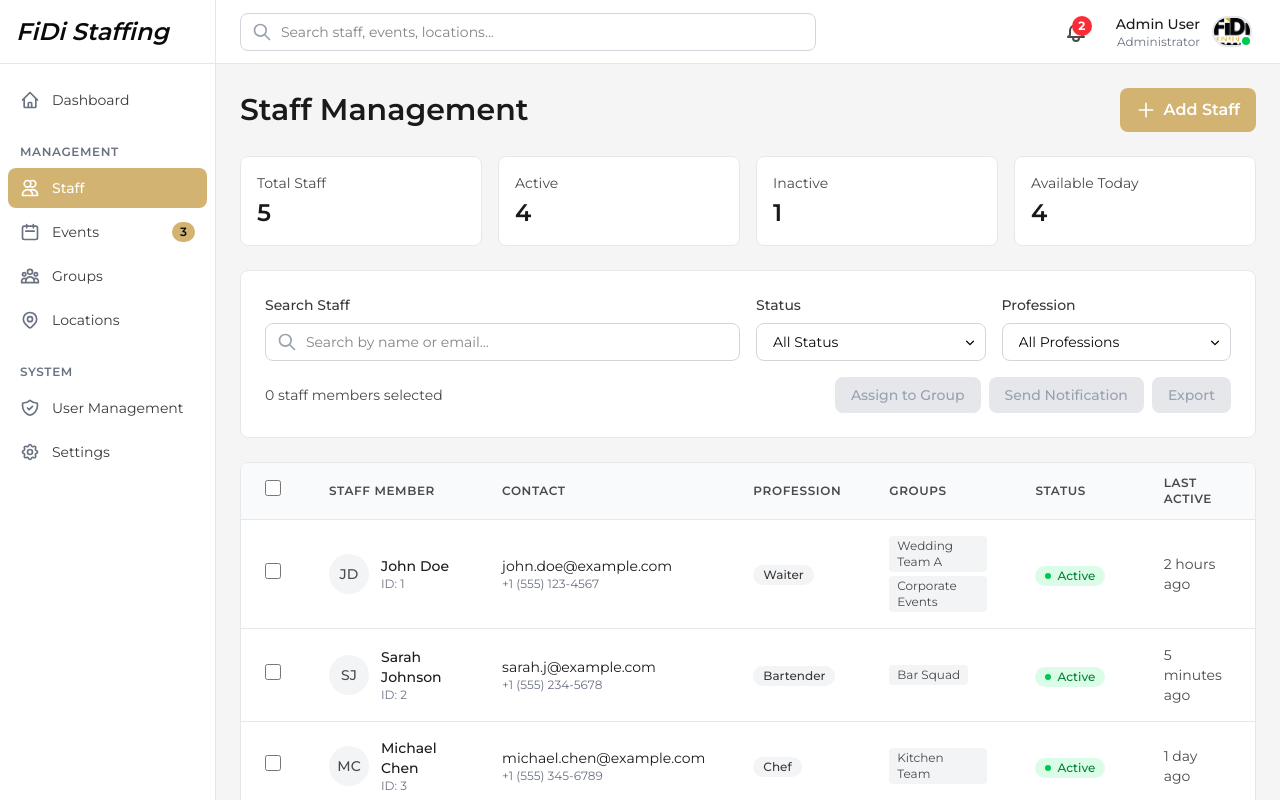
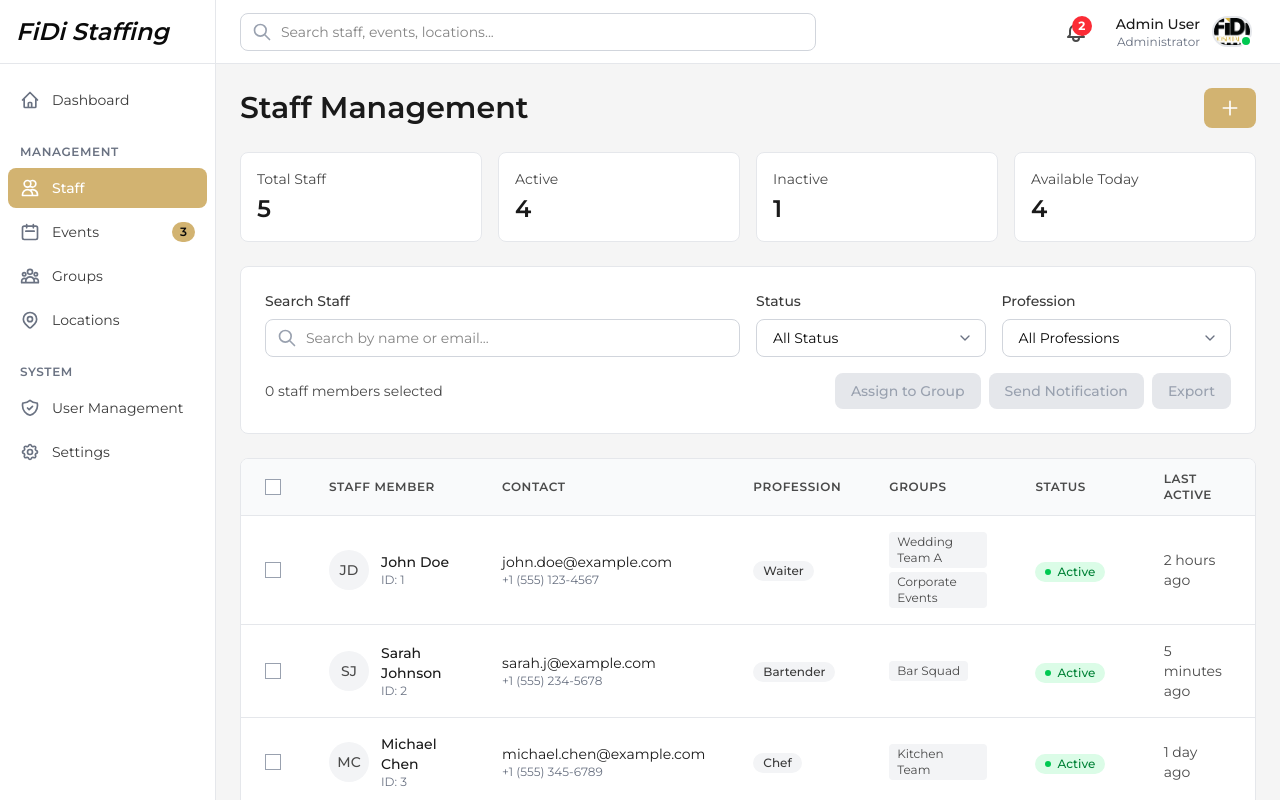
Before and after one commit to Orbin-Acanto/fidi-staffing, a Next.js app: page /admin/staff in a window 1280 px wide. Built offline with nearby package versions, Linux system fonts and the light colour scheme.

Commit message:
Staff View Page Completed

```diff
--- a/app/admin/staff/page.tsx
+++ b/app/admin/staff/page.tsx
@@ -5,6 +5,8 @@ import Link from "next/link";
 import { professions, staffList } from "@/data";
 import { Staff } from "@/type";
 import StaffDetailModal from "@/component/staff/StaffDetailModal";
+import { AppSelect } from "@/component/ui/Select";
+import { AppCheckbox } from "@/component/ui/Checkbox";
 
 export default function StaffListPage() {
   const [searchTerm, setSearchTerm] = useState("");
@@ -69,6 +71,7 @@ export default function StaffListPage() {
   return (
     <>
       <div className="space-y-6">
+        {/* Row 1  */}
         <div className="flex items-center justify-between">
           <div>
             <h1 className="text-3xl font-primary font-semibold text-gray-900">
@@ -95,10 +98,10 @@ export default function StaffListPage() {
                 d="M12 4v16m8-8H4"
               />
             </svg>
-            Add Staff
           </Link>
         </div>
 
+        {/* Top Stat Card  */}
         <div className="grid grid-cols-1 md:grid-cols-4 gap-4">
           <div className="bg-white rounded-lg border border-gray-200 p-4">
             <p className="text-sm font-secondary text-gray-600 mb-1">
@@ -132,6 +135,7 @@ export default function StaffListPage() {
           </div>
         </div>
 
+        {/* Filter Area  */}
         <div className="bg-white rounded-lg border border-gray-200 p-6">
           <div className="grid grid-cols-1 md:grid-cols-4 gap-4">
             <div className="md:col-span-2">
@@ -166,68 +170,30 @@ export default function StaffListPage() {
               </div>
             </div>
 
-            <div className="relative">
-              <label className="block text-sm font-secondary font-medium text-gray-700 mb-2">
-                Status
-              </label>
-              <select
-                value={filterStatus}
-                onChange={(e) => setFilterStatus(e.target.value as any)}
-                className="w-full appearance-none px-4 py-2 border border-gray-300 rounded-lg font-secondary text-sm text-dark-black
-                       focus:outline-none focus:ring-2 focus:ring-primary focus:border-transparent
-                       transition-all duration-200"
-              >
-                <option value="all">All Status</option>
-                <option value="Active">Active</option>
-                <option value="Inactive">Inactive</option>
-              </select>
+            <AppSelect
+              label="Status"
+              value={filterStatus}
+              onValueChange={(v) => setFilterStatus(v as any)}
+              options={[
+                { label: "All Status", value: "all" },
+                { label: "Active", value: "Active" },
+                { label: "Inactive", value: "Inactive" },
+              ]}
+            />
 
-              <svg
-                className="pointer-events-none absolute right-2 top-10 h-4 w-4 text-black"
-                viewBox="0 0 20 20"
-                fill="currentColor"
-                aria-hidden="true"
-              >
-                <path
-                  fillRule="evenodd"
-                  d="M5.23 7.21a.75.75 0 011.06.02L10 10.94l3.71-3.71a.75.75 0 111.06 1.06l-4.24 4.24a.75.75 0 01-1.06 0L5.21 8.29a.75.75 0 01.02-1.08z"
-                  clipRule="evenodd"
-                />
-              </svg>
-            </div>
-
-            <div className="relative">
-              <label className="block text-sm font-secondary font-medium text-gray-700 mb-2">
-                Profession
-              </label>
-              <select
-                value={filterProfession}
-                onChange={(e) => setFilterProfession(e.target.value)}
-                className="w-full appearance-none px-4 py-2 border border-gray-300 rounded-lg font-secondary text-sm text-dark-black
-                       focus:outline-none focus:ring-2 focus:ring-primary focus:border-transparent
-                       transition-all duration-200"
-              >
-                <option value="all">All Professions</option>
-                {professions.map((prof) => (
-                  <option key={prof} value={prof}>
-                    {prof}
-                  </option>
-                ))}
-              </select>
-
-              <svg
-                className="pointer-events-none absolute right-2 top-10 h-4 w-4 text-black"
-                viewBox="0 0 20 20"
-                fill="currentColor"
-                aria-hidden="true"
-              >
-                <path
-                  fillRule="evenodd"
-                  d="M5.23 7.21a.75.75 0 011.06.02L10 10.94l3.71-3.71a.75.75 0 111.06 1.06l-4.24 4.24a.75.75 0 01-1.06 0L5.21 8.29a.75.75 0 01.02-1.08z"
-                  clipRule="evenodd"
-                />
-              </svg>
-            </div>
+            <AppSelect
+              label="Profession"
+              value={filterProfession}
+              onValueChange={(v) => setFilterProfession(v)}
+              placeholder="All Professions"
+              options={[
+                { label: "All Professions", value: "all" },
+                ...professions.map((prof) => ({
+                  label: prof,
+                  value: prof,
+                })),
+              ]}
+            />
           </div>
 
           <div className="pt-4 flex items-center justify-between">
@@ -274,6 +240,7 @@ export default function StaffListPage() {
             </div>
           </div>
         </div>
+
         {/* Table  */}
         <div className="bg-white rounded-lg border border-gray-200 overflow-hidden">
           <div className="overflow-x-auto">
@@ -281,14 +248,12 @@ export default function StaffListPage() {
               <thead className="bg-gray-50 border-b border-gray-200">
                 <tr>
                   <th className="px-6 py-3 text-left">
-                    <input
-                      type="checkbox"
+                    <AppCheckbox
                       checked={
                         selectedStaff.length === filteredStaff.length &&
                         filteredStaff.length > 0
                       }
-                      onChange={handleSelectAll}
-                      className="w-4 h-4 rounded cursor-pointer"
+                      onCheckedChange={handleSelectAll}
                     />
                   </th>
                   <th className="px-6 py-3 text-left text-xs font-secondary font-semibold text-gray-600 uppercase tracking-wider">
@@ -348,11 +313,9 @@ export default function StaffListPage() {
                       className="hover:bg-gray-50 transition-colors"
                     >
                       <td className="px-6 py-4">
-                        <input
-                          type="checkbox"
+                        <AppCheckbox
                           checked={selectedStaff.includes(staff.id)}
-                          onChange={() => handleSelectStaff(staff.id)}
-                          className="w-4 h-4 rounded cursor-pointer"
+                          onCheckedChange={() => handleSelectStaff(staff.id)}
                         />
                       </td>
                       <td className="px-6 py-4">
--- /dev/null
+++ b/component/ui/Checkbox.tsx
@@ -0,0 +1,33 @@
+"use client";
+
+import * as Checkbox from "@radix-ui/react-checkbox";
+import { Check } from "lucide-react";
+
+type AppCheckboxProps = {
+  checked: boolean;
+  onCheckedChange: (checked: boolean) => void;
+};
+
+export function AppCheckbox({ checked, onCheckedChange }: AppCheckboxProps) {
+  return (
+    <Checkbox.Root
+      checked={checked}
+      onCheckedChange={(v) => onCheckedChange(!!v)}
+      className="
+        h-4 w-4
+        bg-white
+        border border-gray-400
+        flex items-center justify-center
+        cursor-pointer
+        transition-colors
+        data-[state=checked]:bg-primary
+        data-[state=checked]:border-transparent
+        focus:outline-none focus:ring-2 focus:ring-primary/40
+      "
+    >
+      <Checkbox.Indicator>
+        <Check className="h-3 w-3 text-white" />
+      </Checkbox.Indicator>
+    </Checkbox.Root>
+  );
+}
--- /dev/null
+++ b/component/ui/Select.tsx
@@ -0,0 +1,69 @@
+"use client";
+
+import * as React from "react";
+import * as Select from "@radix-ui/react-select";
+import { ChevronDown, Check } from "lucide-react";
+
+type Option = { label: string; value: string };
+
+export function AppSelect({
+  label,
+  value,
+  onValueChange,
+  options,
+  placeholder = "Select…",
+}: {
+  label?: string;
+  value: string;
+  onValueChange: (v: string) => void;
+  options: Option[];
+  placeholder?: string;
+}) {
+  return (
+    <div className="w-full">
+      {label ? (
+        <label className="block text-sm font-secondary font-medium text-gray-700 mb-2">
+          {label}
+        </label>
+      ) : null}
+
+      <Select.Root value={value} onValueChange={onValueChange}>
+        <Select.Trigger
+          className="w-full inline-flex items-center justify-between gap-3
+          pl-4 pr-3 py-2 border border-gray-300 rounded-lg font-secondary text-sm text-dark-black
+          focus:outline-none focus:ring-2 focus:ring-primary focus:border-transparent transition-all duration-200"
+        >
+          <Select.Value placeholder={placeholder} />
+          <Select.Icon className="text-gray-500">
+            <ChevronDown className="h-4 w-4" />
+          </Select.Icon>
+        </Select.Trigger>
+
+        <Select.Portal>
+          <Select.Content
+            className="z-50 overflow-hidden rounded-lg border border-gray-200 bg-white text-dark-black shadow-lg"
+            position="popper"
+          >
+            <Select.Viewport className="p-1">
+              {options.map((opt) => (
+                <Select.Item
+                  key={opt.value}
+                  value={opt.value}
+                  className="relative flex cursor-pointer select-none items-center rounded-md py-2 pl-9 pr-3 text-sm
+                   text-dark-black outline-none
+                   data-highlighted:bg-primary/15 data-highlighted:text-dark-black
+                   data-[state=checked]:bg-primary/10"
+                >
+                  <Select.ItemIndicator className="absolute left-2 inline-flex items-center">
+                    <Check className="h-4 w-4 text-primary" />
+                  </Select.ItemIndicator>
+                  <Select.ItemText>{opt.label}</Select.ItemText>
+                </Select.Item>
+              ))}
+            </Select.Viewport>
+          </Select.Content>
+        </Select.Portal>
+      </Select.Root>
+    </div>
+  );
+}
--- a/package.json
+++ b/package.json
@@ -9,6 +9,9 @@
     "lint": "eslint"
   },
   "dependencies": {
+    "@radix-ui/react-checkbox": "^1.3.3",
+    "@radix-ui/react-select": "^2.2.6",
+    "lucide-react": "^0.562.0",
     "next": "16.0.7",
     "react": "19.2.0",
     "react-dom": "19.2.0"
```
Also changed, not shown: 1 other file (tests, documents, lock files or other folders).
